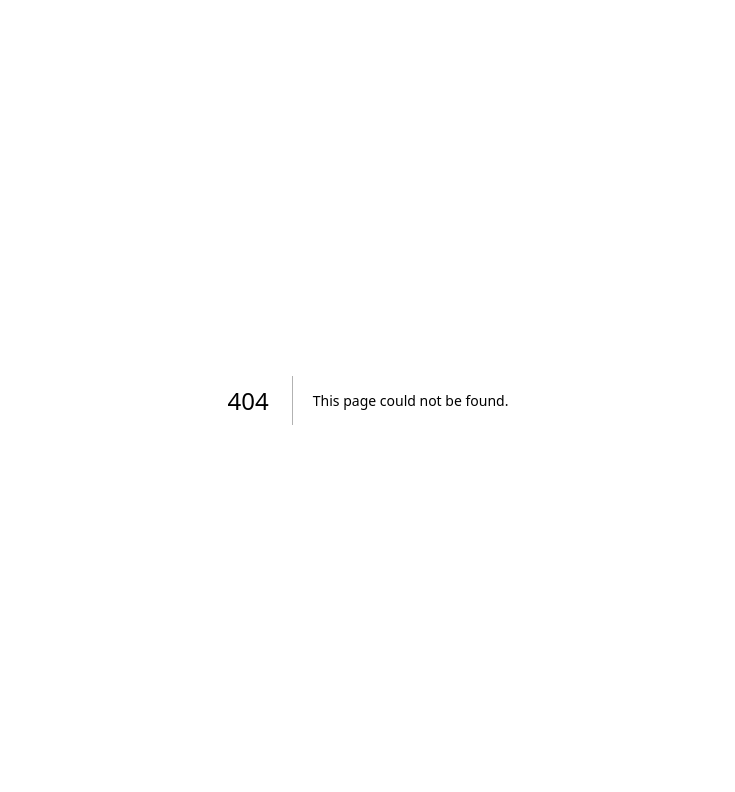
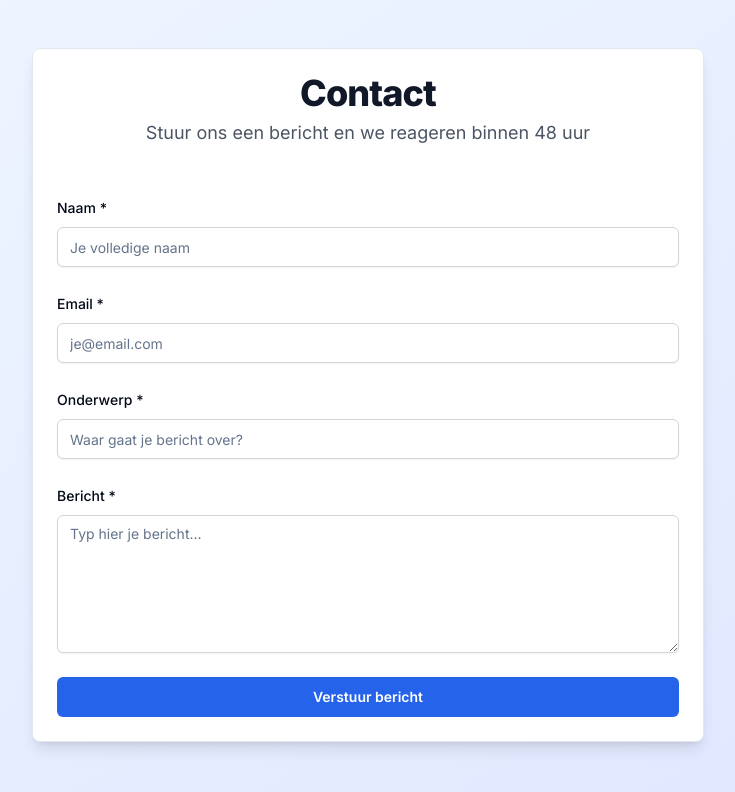
Before and after one commit to Tombcn71/aiportretpro-cb, a Next.js app: page /contact in a window 1280 px wide. Before the commit this address had no page. Shown: the top 792 px of the page, without its empty margins (272-1007 px from the left). Built offline with nearby package versions, Linux system fonts and the light colour scheme.

Commit message:
feat: add contact page with Web3Forms and UI components
Create contact page with form, Web3Forms, error handling, and UI components.

Co-authored-by: null <129510290+Tombcn71@users.noreply.github.com>

```diff
--- /dev/null
+++ b/app/contact/page.tsx
@@ -0,0 +1,157 @@
+"use client"
+
+import type React from "react"
+import { useState } from "react"
+import { Button } from "@/components/ui/button"
+import { Input } from "@/components/ui/input"
+import { Textarea } from "@/components/ui/textarea"
+import { Card, CardContent, CardHeader, CardTitle } from "@/components/ui/card"
+import { Label } from "@/components/ui/label"
+
+export default function Contact() {
+  const [isSubmitting, setIsSubmitting] = useState(false)
+  const [message, setMessage] = useState("")
+
+  async function handleSubmit(event: React.FormEvent<HTMLFormElement>) {
+    event.preventDefault()
+    setIsSubmitting(true)
+    setMessage("") // Clear previous messages
+
+    const formData = new FormData(event.target as HTMLFormElement)
+
+    // Get form values - These lines correctly retrieve the values by their 'name' attribute
+    const name = formData.get("name") as string
+    const email = formData.get("email") as string
+    const subject = formData.get("subject") as string // This line correctly gets the subject
+    const messageText = formData.get("message") as string
+
+    // Create the payload for Web3Forms - The 'subject' is included here
+    const payload = {
+      access_key: "02767e09-2a5b-40af-bf53-138fcc2689bd", // Consider using an environment variable for this key
+      name: name,
+      email: email,
+      subject: subject, // The subject is explicitly part of the payload
+      message: messageText,
+      from_name: name, // Web3Forms specific field
+      replyto: email, // Web3Forms specific field
+    }
+
+    try {
+      const response = await fetch("https://api.web3forms.com/submit", {
+        method: "POST",
+        headers: {
+          "Content-Type": "application/json",
+          Accept: "application/json",
+        },
+        body: JSON.stringify(payload), // The entire payload, including subject, is sent
+      })
+
+      const result = await response.json()
+
+      if (result.success) {
+        setMessage("Bedankt voor je bericht! We reageren binnen 48 uur.")
+        ;(event.target as HTMLFormElement).reset() // Reset the form after successful submission
+      } else {
+        setMessage("Er is iets misgegaan. Probeer het opnieuw.")
+        console.error("Web3Forms error:", result) // Log the full error from Web3Forms for debugging
+      }
+    } catch (error) {
+      setMessage("Er is iets misgegaan. Probeer het opnieuw.")
+      console.error("Submit error:", error) // Log network or other submission errors
+    } finally {
+      setIsSubmitting(false) // Always set submitting state back to false
+    }
+  }
+
+  return (
+    <div className="min-h-screen bg-gradient-to-br from-blue-50 to-indigo-100 py-12 px-4 sm:px-6 lg:px-8">
+      <div className="max-w-2xl mx-auto">
+        <Card className="rounded-lg shadow-lg">
+          <CardHeader className="text-center pb-6">
+            <CardTitle className="text-4xl font-extrabold text-gray-900">Contact</CardTitle>
+            <p className="text-lg text-gray-600 mt-2">Stuur ons een bericht en we reageren binnen 48 uur</p>
+          </CardHeader>
+          <CardContent className="p-6">
+            <form onSubmit={handleSubmit} className="space-y-6">
+              {/* Naam veld */}
+              <div className="space-y-2">
+                <Label htmlFor="name">Naam *</Label>
+                <Input
+                  type="text"
+                  id="name"
+                  name="name"
+                  required
+                  className="w-full rounded-md border-gray-300 shadow-sm focus:border-blue-500 focus:ring focus:ring-blue-500 focus:ring-opacity-50"
+                  placeholder="Je volledige naam"
+                />
+              </div>
+
+              {/* Email veld */}
+              <div className="space-y-2">
+                <Label htmlFor="email">Email *</Label>
+                <Input
+                  type="email"
+                  id="email"
+                  name="email"
+                  required
+                  className="w-full rounded-md border-gray-300 shadow-sm focus:border-blue-500 focus:ring focus:ring-blue-500 focus:ring-opacity-50"
+                  placeholder="je@email.com"
+                />
+              </div>
+
+              {/* Onderwerp veld - Added Label for consistency */}
+              <div className="space-y-2">
+                <Label htmlFor="subject">Onderwerp *</Label>
+                <Input
+                  type="text"
+                  id="subject"
+                  name="subject" // This 'name' attribute is crucial for formData.get("subject")
+                  required
+                  className="w-full rounded-md border-gray-300 shadow-sm focus:border-blue-500 focus:ring focus:ring-blue-500 focus:ring-opacity-50"
+                  placeholder="Waar gaat je bericht over?"
+                />
+              </div>
+
+              {/* Bericht veld */}
+              <div className="space-y-2">
+                <Label htmlFor="message">Bericht *</Label>
+                <Textarea
+                  id="message"
+                  name="message" // This 'name' attribute is crucial for formData.get("message")
+                  required
+                  rows={6}
+                  className="w-full rounded-md border-gray-300 shadow-sm focus:border-blue-500 focus:ring focus:ring-blue-500 focus:ring-opacity-50"
+                  placeholder="Typ hier je bericht..."
+                />
+              </div>
+
+              {/* Submit knop */}
+              <Button
+                type="submit"
+                disabled={isSubmitting}
+                className="w-full bg-blue-600 hover:bg-blue-700 text-white font-semibold py-3 rounded-md transition duration-200 ease-in-out transform hover:scale-105"
+              >
+                {isSubmitting ? "Bericht wordt verzonden..." : "Verstuur bericht"}
+              </Button>
+
+              {/* Statusbericht */}
+              {message && (
+                <div
+                  className={`text-center p-4 rounded-lg font-medium ${
+                    message.includes("Bedankt")
+                      ? "bg-green-100 text-green-800 border border-green-200"
+                      : "bg-red-100 text-red-800 border border-red-200"
+                  }`}
+                  role="alert" // Improve accessibility for screen readers
+                  aria-live={message.includes("Bedankt") ? "polite" : "assertive"}
+                >
+                  {message}
+                </div>
+              )}
+            </form>
+          </CardContent>
+        </Card>
+      </div>
+    </div>
+  )
+}
--- a/components/ui/textarea.tsx
+++ b/components/ui/textarea.tsx
@@ -2,15 +2,14 @@ import * as React from "react"
 
 import { cn } from "@/lib/utils"
 
-const Textarea = React.forwardRef<
-  HTMLTextAreaElement,
-  React.ComponentProps<"textarea">
->(({ className, ...props }, ref) => {
+export interface TextareaProps extends React.TextareaHTMLAttributes<HTMLTextAreaElement> {}
+
+const Textarea = React.forwardRef<HTMLTextAreaElement, TextareaProps>(({ className, ...props }, ref) => {
   return (
     <textarea
       className={cn(
-        "flex min-h-[80px] w-full rounded-md border border-input bg-background px-3 py-2 text-base ring-offset-background placeholder:text-muted-foreground focus-visible:outline-none focus-visible:ring-2 focus-visible:ring-ring focus-visible:ring-offset-2 disabled:cursor-not-allowed disabled:opacity-50 md:text-sm",
-        className
+        "flex min-h-[80px] w-full rounded-md border border-input bg-background px-3 py-2 text-sm ring-offset-background placeholder:text-muted-foreground focus-visible:outline-none focus-visible:ring-2 focus-visible:ring-ring focus-visible:ring-offset-2 disabled:cursor-not-allowed disabled:opacity-50",
+        className,
       )}
       ref={ref}
       {...props}
```
